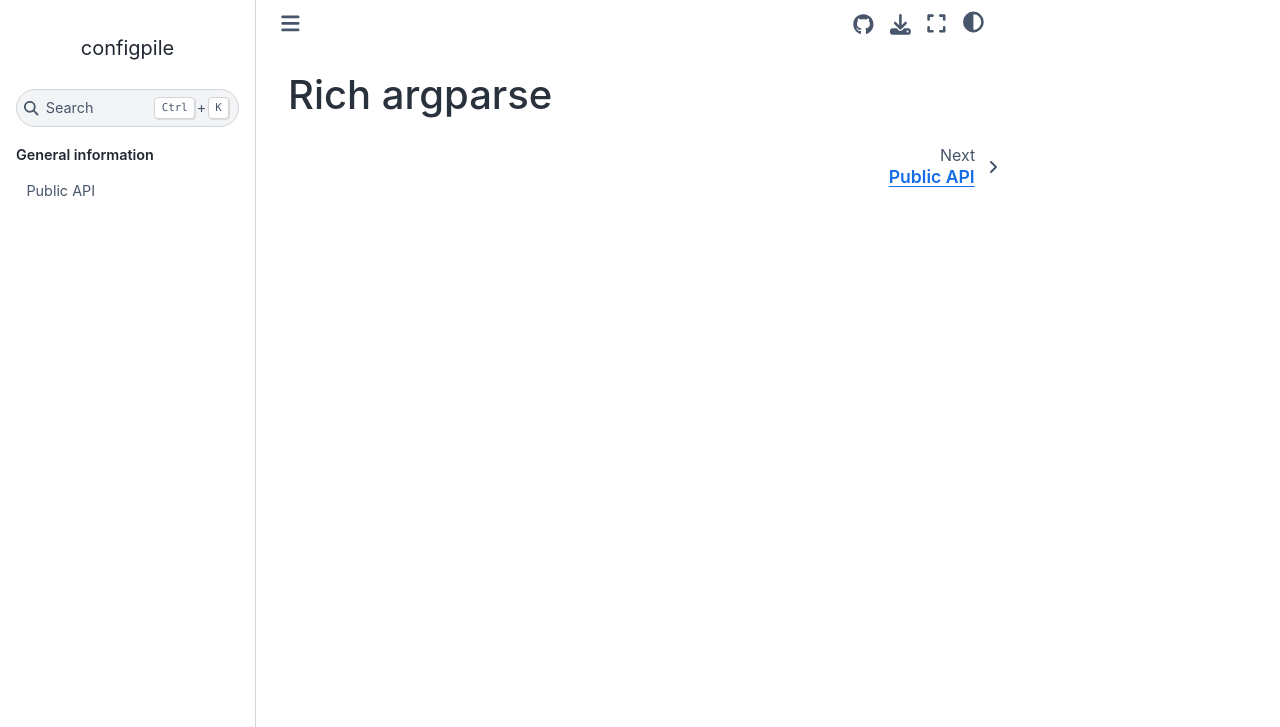
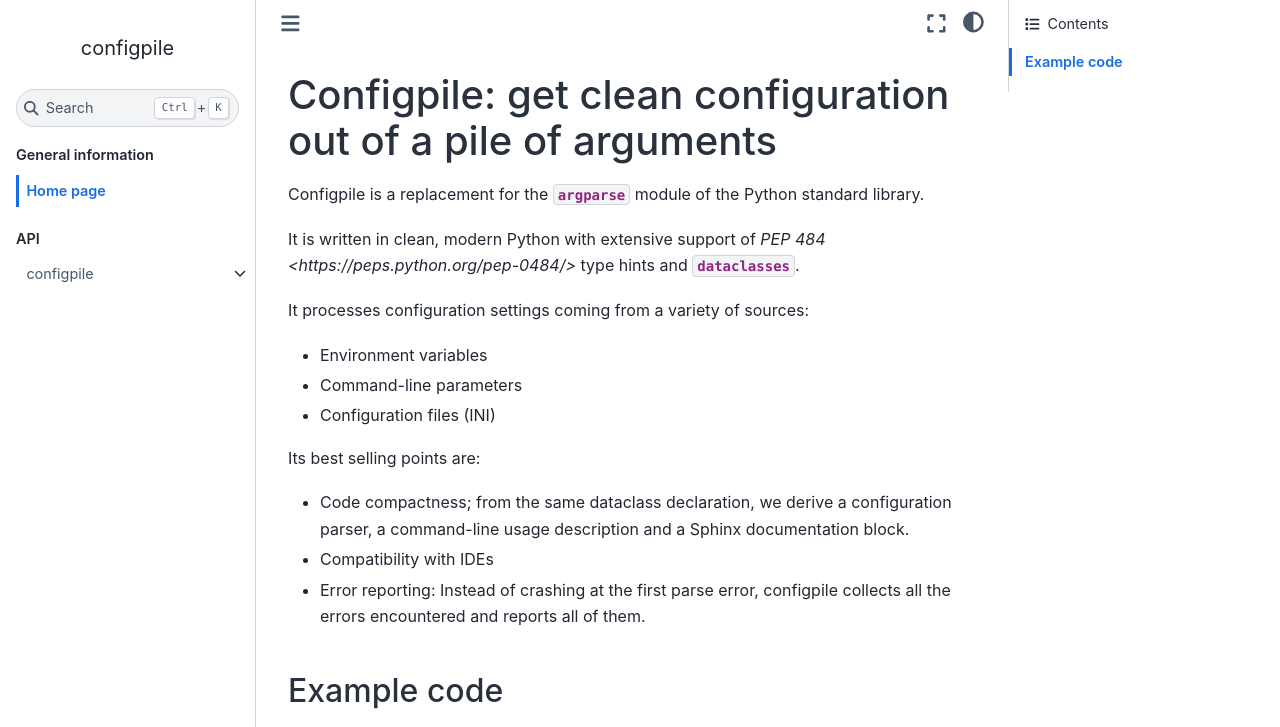
Before and after one commit to denisrosset/configpile, a Sphinx documentation site: the page built from docs/source/index.rst, in a window 1280 px wide and 1114 px high. Shown: the top 727 px of the window. Built offline with Sphinx 7.4.7 and the Sphinx Book theme 1.1.4, drawn with Linux system fonts in a browser that asks for light colours; some of the changed text lies outside the part shown; grey boxes are pictures that could not be loaded.

Commit message:
docs: big documentation overhaul

```diff
--- /dev/null
+++ b/docs/source/_templates/autosummary/base.rst
@@ -0,0 +1,5 @@
+{{ name | escape | underline}}
+
+.. currentmodule:: {{ module }}
+
+.. auto{{ objtype }}:: {{ objname }}
--- /dev/null
+++ b/docs/source/_templates/autosummary/class.rst
@@ -0,0 +1,40 @@
+{{ name | escape | underline}}
+
+.. currentmodule:: {{ module }}
+
+.. autoclass:: {{ objname }}
+   :show-inheritance:
+   :members:
+   :undoc-members:
+   :inherited-members:
+   :special-members: __call__, __add__, __mul__, __init__
+
+   {% block attributes %}
+   {% if attributes %}
+   .. rubric:: {{ _('Attributes') }}
+
+   *Note: attributes inherited from parent classes are not shown here, if any*
+
+   .. autosummary::
+   {% for item in attributes %}
+      ~{{ name }}.{{ item }}
+   {%- endfor %}
+   {% endif %}
+   {% endblock %}
+
+   {% block methods %}
+   {% if methods %}
+   .. rubric:: {{ _('Methods') }}
+
+   .. autosummary::
+      :nosignatures:
+   {% for item in methods %}
+      {%- if not item.startswith('_') %}
+      ~{{ name }}.{{ item }}
+      {%- endif -%}
+   {%- endfor %}
+   {% endif %}
+   {% endblock %}
+
+
+   .. rubric:: List of members of {{ objname }}
--- /dev/null
+++ b/docs/source/_templates/autosummary/module.rst
@@ -0,0 +1,64 @@
+{{ name | escape | underline}}
+
+.. automodule:: {{ fullname }}
+
+   {% block attributes %}
+   {% if attributes %}
+   .. rubric:: Module attributes
+
+   .. autosummary::
+      :toctree:
+   {% for item in attributes %}
+      {{ item }}
+   {%- endfor %}
+   {% endif %}
+   {% endblock %}
+
+   {% block functions %}
+   {% if functions %}
+   .. rubric:: {{ _('Functions') }}
+
+   .. autosummary::
+      :toctree:
+      :nosignatures:
+   {% for item in functions %}
+      {{ item }}
+   {%- endfor %}
+   {% endif %}
+   {% endblock %}
+
+   {% block classes %}
+   {% if classes %}
+   .. rubric:: {{ _('Classes') }}
+
+   .. autosummary::
+      :toctree:
+      :nosignatures:
+   {% for item in classes %}
+      {{ item }}
+   {%- endfor %}
+   {% endif %}
+   {% endblock %}
+
+   {% block exceptions %}
+   {% if exceptions %}
+   .. rubric:: {{ _('Exceptions') }}
+
+   .. autosummary::
+      :toctree:
+   {% for item in exceptions %}
+      {{ item }}
+   {%- endfor %}
+   {% endif %}
+   {% endblock %}
+
+{% block modules %}
+{% if modules %}
+.. autosummary::
+   :toctree:
+   :recursive:
+{% for item in modules %}
+   {{ item }}
+{%- endfor %}
+{% endif %}
+{% endblock %}
--- a/docs/source/conf.py
+++ b/docs/source/conf.py
@@ -1,53 +1,85 @@
-import warnings
-
-from pkg_resources import DistributionNotFound, get_distribution
+import os
 import sys
 from pathlib import Path
 
-project = 'configpile' # Name of the documented package
+import configpile
+
+project = "configpile"  # Name of the documented package
 repository_url = f"https://github.com/denisrosset/{project}"
-repository_branch = 'main'
+repository_branch = "main"
 copyright = "2022, Denis Rosset"
 
+sys.path.append(str(Path(__file__).parent.parent.parent / "examples"))
 
+print(configpile.__version__)
 # General stuff
 extensions = [
     "sphinx.ext.autodoc",
+    "sphinx.ext.autosummary",  # Create neat summary tables
     "sphinx.ext.napoleon",
+    "sphinx.ext.viewcode",
+    "sphinx.ext.intersphinx",
     "sphinx.ext.githubpages",
     "sphinx_autodoc_typehints",
-    "sphinx.ext.intersphinx",
     "sphinx.ext.mathjax",
     "myst_nb",
+    "sphinxarg.ext",
 ]
 
+# Mappings for sphinx.ext.intersphinx. Projects have to have Sphinx-generated doc! (.inv file)
+intersphinx_mapping = {
+    "python": ("https://docs.python.org/3/", None),
+}
+autoclass_content = "class"  # Add __init__ doc (ie. params) to class summaries
+html_show_sourcelink = False  # Remove 'view source code' from top of page (for html, not python)
+autodoc_inherit_docstrings = True  # If no docstring, inherit from base class
+autodoc_typehints = "signature"
+autodoc_preserve_defaults = True  # does not work fully, but why not
+set_type_checking_flag = True  # Enable 'expensive' imports for sphinx_autodoc_typehints
+add_module_names = False  # Remove namespaces from class/method signatures
+autosummary_generate = True  # Turn on sphinx.ext.autosummary
+templates_path = ["_templates"]
+autodoc_class_signature = "separated"
+autodoc_member_order = "bysource"
+simplify_optional_unions = False
+napoleon_include_init_with_doc = True
+napoleon_use_rtype = False
+napoleon_use_admonition_for_examples = True
+# napoleon_preprocess_types = True
+napoleon_use_admonition_for_notes = True
 
-try:
-    __import__(project)
-except ImportError as error:
-    package_path = Path(__file__).resolve().parents[2]
-    sys.path.append(str(package_path))
-    try:
-        __import__(project)
-    except ImportError as error2:
-        warnings.warn(f"Could not import the {project} package")
+napoleon_use_admonition_for_references = True
 
-try:
-    __version__ = get_distribution(project).version
-except DistributionNotFound:
-    __version__ = "unknown version"
+autodoc_type_aliases = {"Res": "configpile.userr.Res"}
+# try:
+#     __import__(project)
+# except ImportError as error:
+#     package_path = Path(__file__).resolve().parents[2]
+#     sys.path.append(str(package_path))
+#     try:
+#         __import__(project)
+#     except ImportError as error2:
+#         warnings.warn(f"Could not import the {project} package")
+
+# try:
+#     __version__ = get_distribution(project).version
+# except DistributionNotFound:
+#     __version__ = "unknown version"
+
 
 source_suffix = ".rst"
 master_doc = "index"
+
+# autodoc
+
 
 # myst_nb
 myst_enable_extensions = ["dollarmath", "colon_fence"]
 jupyter_execute_notebooks = "force"
 execution_timeout = -1
 
-version = __version__
-release = __version__
-#exclude_patterns = ["_build", "notebooks/build", "notebooks/data", "notebooks/docs", "notebooks/l1periodogram", "notebooks/*.md", "notebooks/*.rst"]
+version = configpile.__version__
+release = configpile.__version__
 
 # HTML theme
 html_theme = "sphinx_book_theme"
@@ -61,8 +93,8 @@ html_theme_options = {
     "path_to_docs": "docs",
     "repository_url": repository_url,
     "repository_branch": repository_branch,
-    "use_edit_page_button": True,
-    "use_issues_button": True,
-    "use_repository_button": True,
-    "use_download_button": True,
+    "use_edit_page_button": False,
+    "use_issues_button": False,
+    "use_repository_button": False,
+    "use_download_button": False,
 }
--- a/docs/source/index.rst
+++ b/docs/source/index.rst
@@ -1,11 +1,52 @@
-Rich argparse
-=============
+Configpile: get clean configuration out of a pile of arguments
+==============================================================
 
+Configpile is a replacement for the :mod:`argparse` module of the Python
+standard library.
 
+It is written in clean, modern Python with extensive support of
+`PEP 484 <https://peps.python.org/pep-0484/>` type hints and :mod:`dataclasses`.
+
+It processes configuration settings coming from a variety of sources:
+
+* Environment variables
+
+* Command-line parameters
+
+* Configuration files (INI)
+
+Its best selling points are:
+
+* Code compactness; from the same dataclass declaration, we derive a
+  configuration parser, a command-line usage description and a Sphinx
+  documentation block.
+
+* Compatibility with IDEs
+
+* Error reporting: Instead of crashing at the first parse error, configpile
+  collects all the errors encountered and reports all of them.
+
+Example code
+------------
+
+.. literalinclude:: ../../examples/calculator.py
+
+We generate Sphinx documentation from it using a simple Sphinx directive.
+
+.. argparse::
+   :module: calculator
+   :func: parser
 
 .. toctree::
     :hidden:
-    :maxdepth: 1
+    :maxdepth: 3
     :caption: General information
 
+    Home page <self>
+
+.. toctree::
+    :hidden:
+    :maxdepth: 3
+    :caption: API
+
     api
--- a/pyproject.toml
+++ b/pyproject.toml
@@ -102,6 +102,9 @@ testpaths = [
 line-length = 99
 target_version = ['py38']
 
+[tool.doc8]
+max-line-length = 99
+
 [tool.isort]
 line_length = 99
 profile = "black"
```
Also changed, not shown: docs/source/api.rst (+31 -5 lines), docs/source/glossary.md (deleted, +0 -12 lines), docs/source/operation.rst (deleted, +0 -32 lines), docs/source/concepts/paramtypes.rst (added), docs/source/concepts/validation.rst (added), 1 other file.
